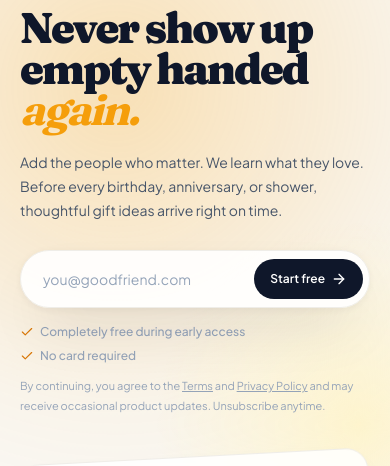
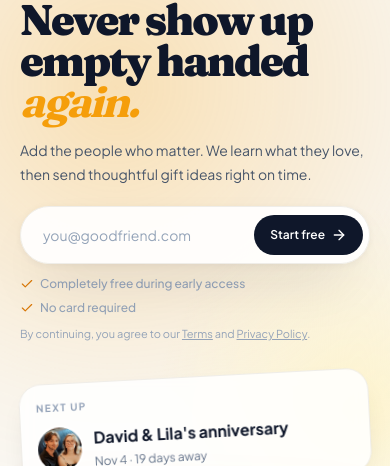
Before and after one commit to arushkukreja/emptyhanded, a Next.js app: page / in a window 390 px wide. Shown: the part 97-563 px from the top of the page. Built offline with nearby package versions, Linux system fonts and the light colour scheme; no server answers.

Commit message:
Fix mobile hero card overflow

```diff
--- a/app/page.tsx
+++ b/app/page.tsx
@@ -84,16 +84,16 @@ export default async function LandingPage({ searchParams }: { searchParams: Prom
           <div className="absolute left-[38%] top-[24%] h-[420px] w-[420px] rounded-full bg-[radial-gradient(circle,rgba(254,243,199,.85),transparent_68%)]" />
         </div>
 
-        <div className="relative z-10 mx-auto grid max-w-7xl items-center gap-9 px-5 py-10 sm:grid-cols-[1.03fr_.97fr] sm:gap-5 sm:px-8 sm:py-12 lg:gap-12 lg:px-10 lg:py-16">
+        <div className="relative z-10 mx-auto grid max-w-7xl items-center gap-7 px-5 py-8 sm:grid-cols-[1.03fr_.97fr] sm:gap-5 sm:px-8 sm:py-12 lg:gap-12 lg:px-10 lg:py-16">
           <div className="animate-fade-up">
             <h1 className="display-type max-w-3xl text-[clamp(2.35rem,11vw,4.8rem)] font-black leading-[.95] tracking-[-0.05em] text-primary sm:text-[clamp(2.7rem,5.4vw,4.8rem)]">
               Never show up empty handed <em className="font-bold text-accent">again.</em>
             </h1>
-            <p className="mt-5 max-w-xl text-sm leading-6 text-primary-600 lg:text-lg lg:leading-8">
-              Add the people who matter. We learn what they love. Before every birthday, anniversary, or shower, thoughtful gift ideas arrive right on time.
+            <p className="mt-4 max-w-xl text-sm leading-6 text-primary-600 sm:mt-5 lg:text-lg lg:leading-8">
+              Add the people who matter. We learn what they love, then send thoughtful gift ideas right on time.
             </p>
 
-            <form id="start" action={user ? startHref : "/api/leads"} method={user ? "get" : "post"} className="mt-7 flex max-w-lg flex-col items-stretch gap-1.5 rounded-[24px] border border-cream-200 bg-white/90 p-1.5 shadow-lift backdrop-blur min-[390px]:flex-row min-[390px]:items-center min-[390px]:gap-1 min-[390px]:rounded-full sm:gap-2">
+            <form id="start" action={user ? startHref : "/api/leads"} method={user ? "get" : "post"} className="mt-5 flex max-w-lg flex-col items-stretch gap-1.5 rounded-[24px] border border-cream-200 bg-white/90 p-1.5 shadow-lift backdrop-blur min-[390px]:flex-row min-[390px]:items-center min-[390px]:gap-1 min-[390px]:rounded-full sm:mt-7 sm:gap-2">
               {!user && <>
                 <input name="email" type="email" required autoComplete="email" aria-label="Email address" placeholder="you@goodfriend.com" className="min-w-0 flex-1 bg-transparent px-4 py-3 text-sm text-primary outline-none placeholder:text-primary-400" />
                 <input type="hidden" name="source" value={campaign.source ?? "landing"} />
@@ -108,14 +108,14 @@ export default async function LandingPage({ searchParams }: { searchParams: Prom
                 {user ? "Open your calendar" : "Start free"} <ArrowRight size={16} />
               </button>
             </form>
-            <div className="mt-4 flex flex-wrap gap-x-6 gap-y-2 text-xs font-medium text-primary-400">
+            <div className="mt-3 flex flex-wrap gap-x-6 gap-y-2 text-xs font-medium text-primary-400 sm:mt-4">
               <span className="inline-flex items-center gap-1.5"><Check size={14} className="text-accent-600" /> Completely free during early access</span>
               <span className="inline-flex items-center gap-1.5"><Check size={14} className="text-accent-600" /> No card required</span>
             </div>
-            {!user && <p className="mt-3 max-w-lg text-[11px] leading-5 text-primary-400">By continuing, you agree to the <Link href="/terms" className="underline">Terms</Link> and <Link href="/privacy" className="underline">Privacy Policy</Link> and may receive occasional product updates. Unsubscribe anytime.</p>}
+            {!user && <p className="mt-2 max-w-lg text-[11px] leading-5 text-primary-400 sm:mt-3">By continuing, you agree to our <Link href="/terms" className="underline">Terms</Link> and <Link href="/privacy" className="underline">Privacy Policy</Link>.</p>}
           </div>
 
-          <div className="relative mx-auto flex h-[470px] w-full max-w-[510px] flex-col gap-4 min-[390px]:h-[500px] sm:h-[535px] sm:gap-6 lg:h-[550px]">
+          <div className="relative mx-auto flex w-full max-w-[510px] flex-col gap-3 sm:gap-6">
             <div className="animate-card-float-back shrink-0 rounded-[22px] border border-cream-200 bg-white/85 p-4 shadow-soft backdrop-blur">
               <p className="text-[10px] font-bold tracking-[0.14em] text-primary-400">NEXT UP</p>
               <div className="mt-3 flex items-center gap-3">
@@ -124,7 +124,7 @@ export default async function LandingPage({ searchParams }: { searchParams: Prom
               </div>
             </div>
 
-            <div className="animate-card-float flex min-h-0 flex-1 flex-col overflow-hidden rounded-[22px] border border-cream-200 bg-white p-4 shadow-[0_24px_70px_-20px_rgba(245,158,11,.36)] sm:rounded-[24px] sm:p-5 lg:p-6">
+            <div className="animate-card-float flex flex-col overflow-hidden rounded-[22px] border border-cream-200 bg-white p-4 shadow-[0_24px_70px_-20px_rgba(245,158,11,.36)] sm:rounded-[24px] sm:p-5 lg:p-6">
               <div className="flex items-center justify-between gap-4">
                 <p className="text-[10px] font-bold tracking-[0.14em] text-primary-400">UPCOMING</p>
                 <span className="rounded-full bg-accent px-3 py-1.5 text-[11px] font-extrabold text-primary">⏰ in 7 days</span>
```
